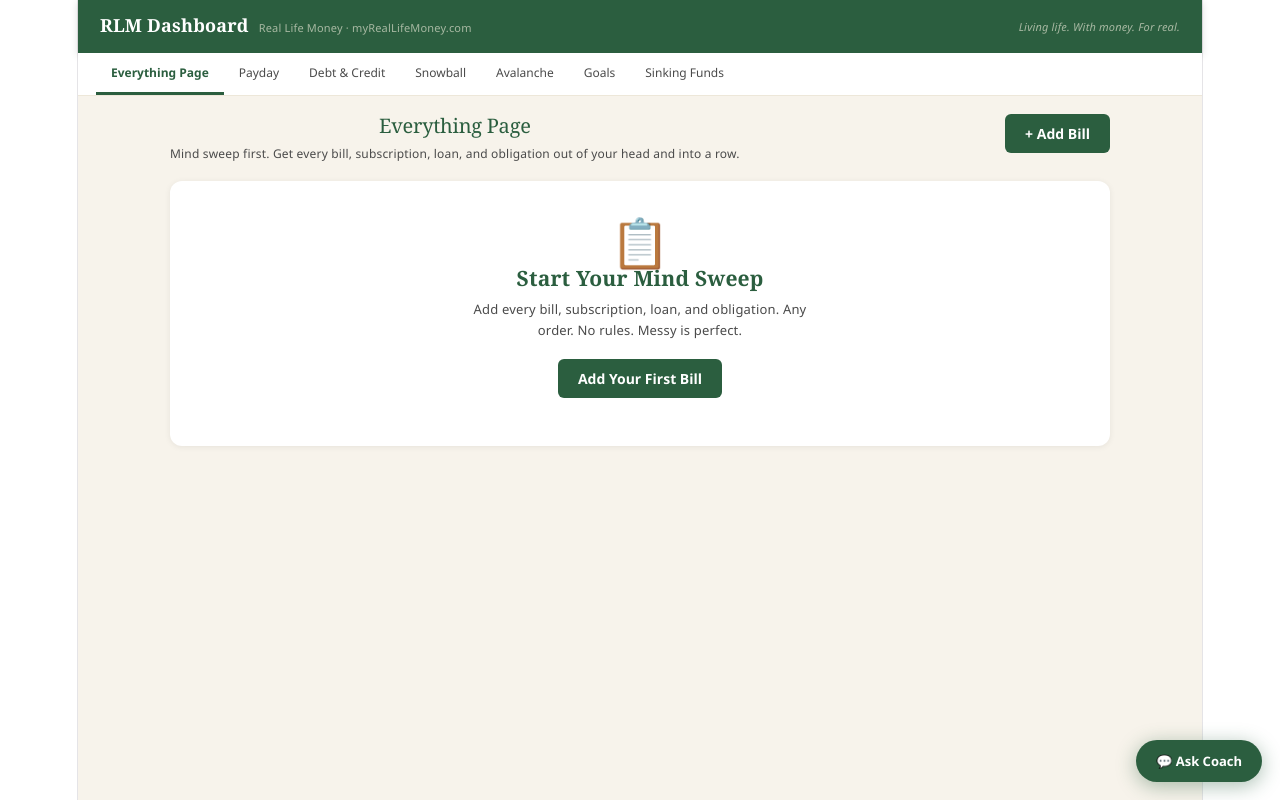
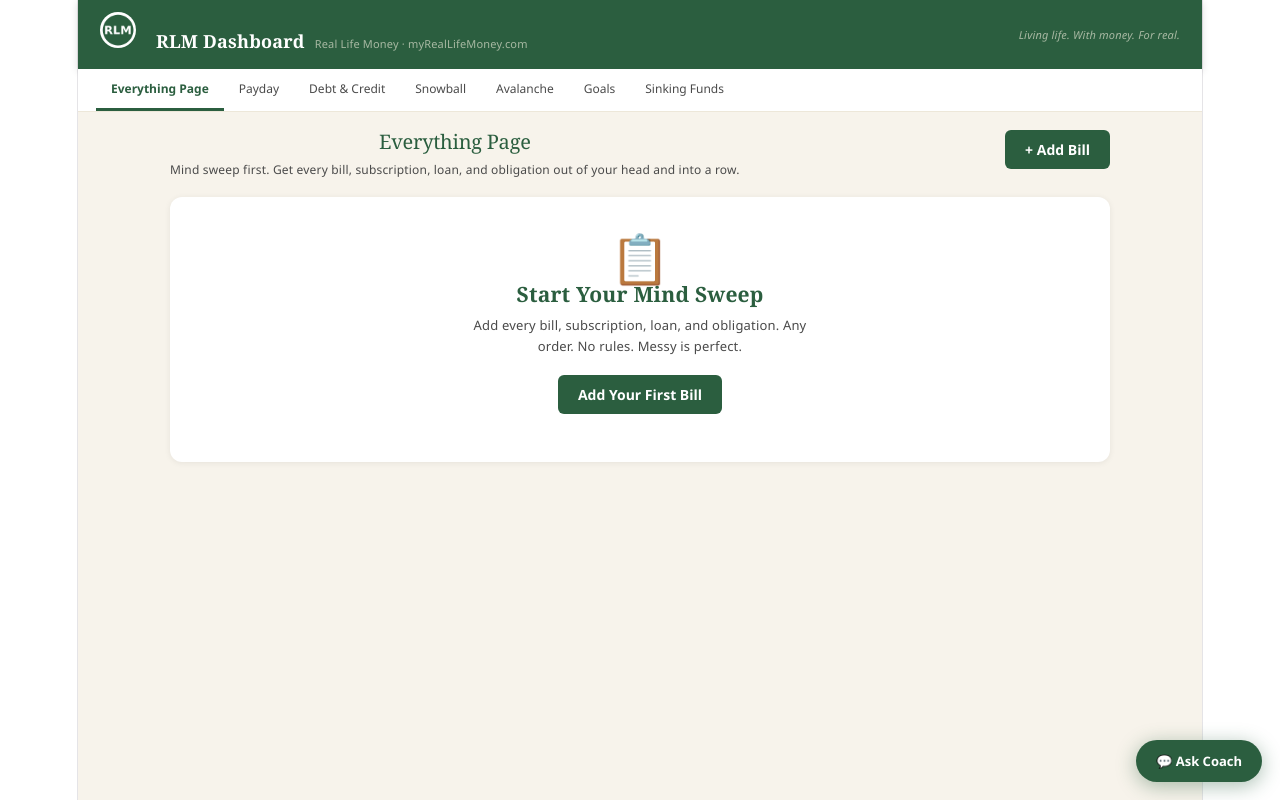
Before and after one commit to DiannaStamper/rlm-dashboard, a React (Vite) app: page / in a window 1280 px wide. Built offline with nearby package versions, Linux system fonts and the light colour scheme.

Commit message:
Add logo

```diff
--- a/src/App.jsx
+++ b/src/App.jsx
@@ -862,6 +862,7 @@ export default function App() {
       {/* Header */}
       <div style={{ background: C.green, padding: '12px 22px', display: 'flex', justifyContent: 'space-between', alignItems: 'center', boxShadow: '0 2px 8px rgba(0,0,0,.15)' }}>
         <div style={{ display: 'flex', alignItems: 'baseline', gap: 10 }}>
+<img src="/src/assets/RLM_icon_192x192.png" alt="RLM" style={{ height: 36, width: 36, borderRadius: '50%', marginRight: 10 }} />
           <div style={{ color: 'white', fontFamily: 'Georgia,serif', fontSize: 18, fontWeight: 700 }}>RLM Dashboard</div>
           <div style={{ color: C.sageLight, fontSize: 11 }}>Real Life Money · myRealLifeMoney.com</div>
         </div>
```
Also changed, not shown: src/assets/RLM_icon_192x192.png (added).
